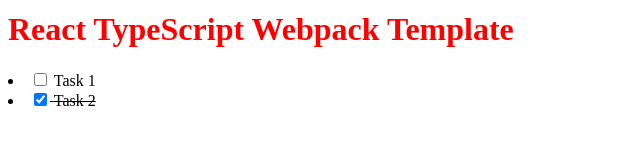
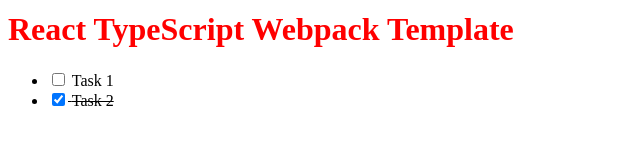
Before and after one commit to a-sahonchik/nodejs-todo-list, a React app: page / in a window 1280 px wide. Shown: the part 132-292 px from the top of the page, without its empty margins (0-640 px from the left). Built offline with nearby package versions, Linux system fonts and the light colour scheme.

Commit message:
add todo list component

```diff
--- a/src/components/app.tsx
+++ b/src/components/app.tsx
@@ -1,7 +1,7 @@
 import React, { useState } from 'react'
 import '../styles.css'
 import LOGO from '../logo.png'
-import { ListItem } from './listItem'
+import { TodoList } from './todoList'
 
 const initialTodos: TodoListItem[] = [
   {
@@ -37,8 +37,7 @@
         <h1>React TypeScript Webpack Template</h1>
       </div>
 
-      <ListItem item={todos[0]} toggleTodo={toggleTodo} />
-      <ListItem item={todos[1]} toggleTodo={toggleTodo} />
+      <TodoList todos={todos} toggleTodo={toggleTodo} />
     </>
   )
 }
--- /dev/null
+++ b/src/components/todoList.tsx
@@ -0,0 +1,17 @@
+import React from 'react'
+import { ListItem } from './listItem'
+
+interface Props {
+  todos: TodoListItem[]
+  toggleTodo: ToggleTodo
+}
+
+export const TodoList: React.FC<Props> = ({ todos, toggleTodo }) => {
+  return (
+    <ul>
+      {todos.map((todo) => (
+        <ListItem key={todo.text} item={todo} toggleTodo={toggleTodo} />
+      ))}
+    </ul>
+  )
+}
```
